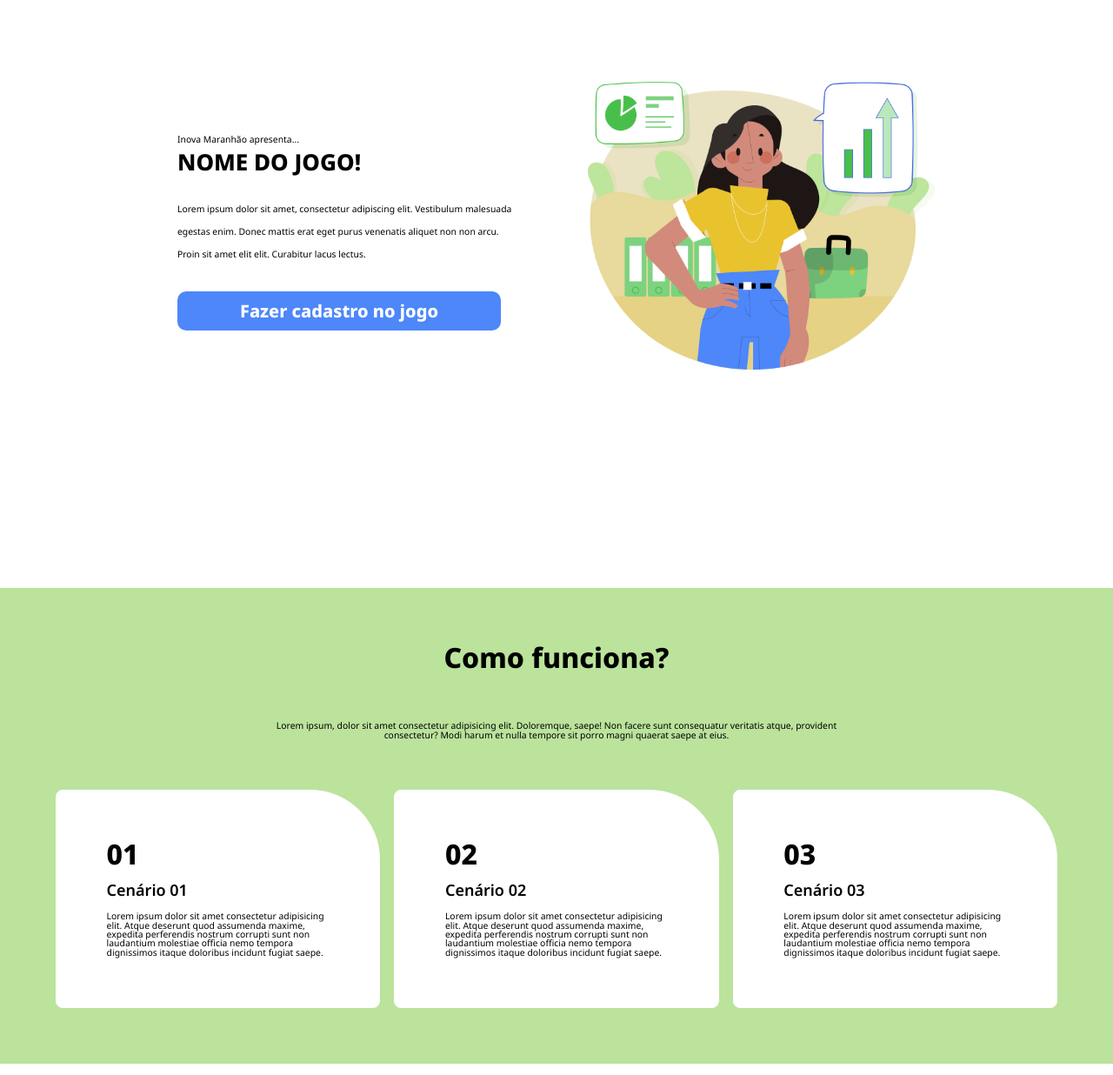
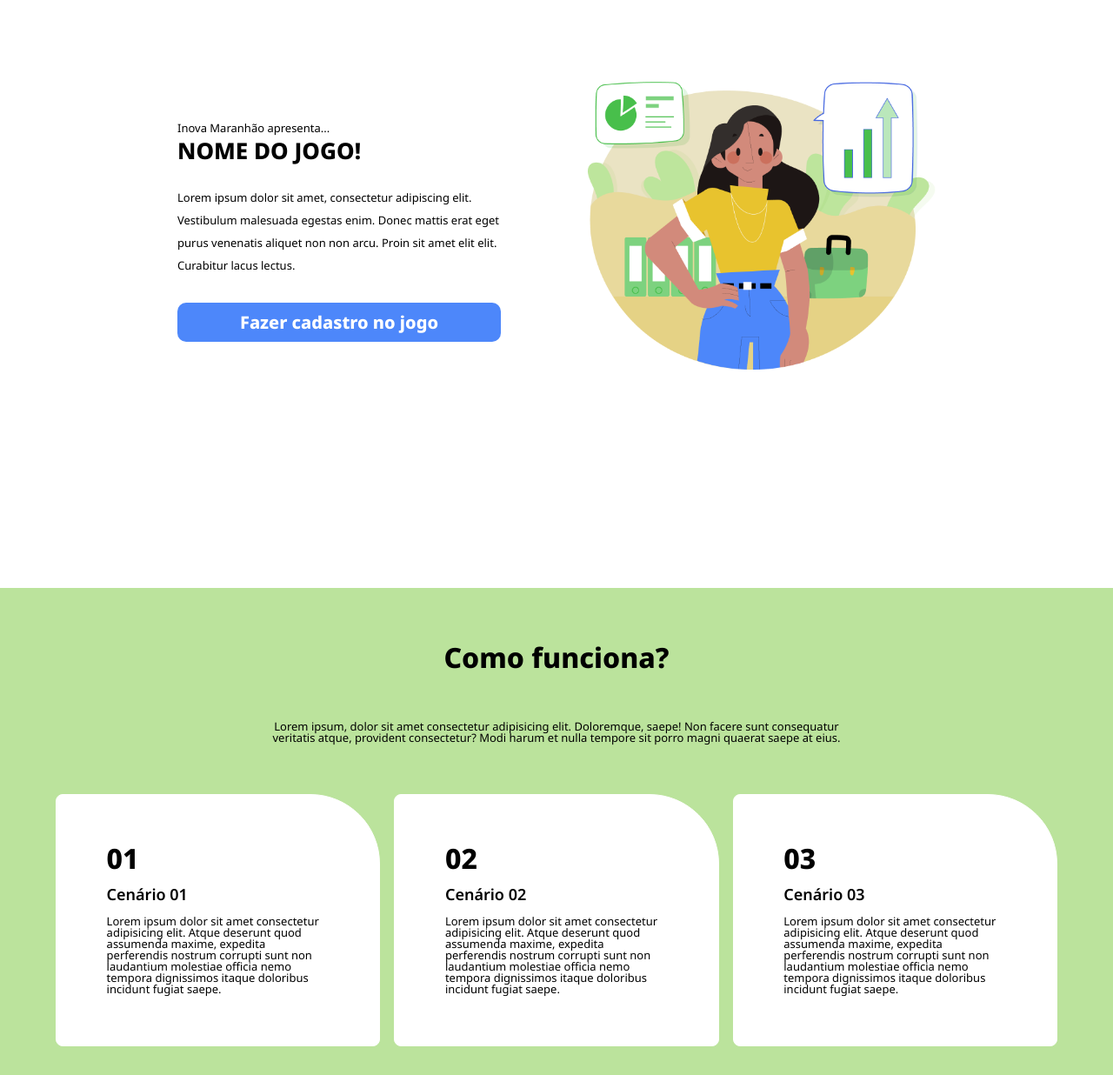
Before and after one commit to dheurymy/asd, a plain HTML site: page index.html in a window 1280 px wide. Shown: the part 220-1456 px from the top of the page at 87% size. Drawn offline with Linux system fonts and the light colour scheme.

Commit message:
Altera tamanho de fontes

```diff
--- a/assets/styles/midStyle.css
+++ b/assets/styles/midStyle.css
@@ -38,7 +38,7 @@
 }
 
 .midContentLegend {
-    font-size: 0.8em;
+    font-size: 1em;
     font-weight: 400;
     text-align: center;
 
@@ -91,7 +91,7 @@
 }
 
 .cardLegend {
-    font-size: 0.8em;
+    font-size: 1em;
     font-weight: 400;
 
     text-align: left;
--- a/assets/styles/style.css
+++ b/assets/styles/style.css
@@ -126,7 +126,7 @@ header nav .hamburger, .closeIcon{
 }
 
 .introduction__content .introduction__content__text{
-    font-size: 0.8em;
+    font-size: 1em;
     font-weight: 400;
 
 }
@@ -138,7 +138,7 @@ header nav .hamburger, .closeIcon{
 }
 
 .introduction__content .introduction__content__paragraph{
-    font-size: 0.8em;
+    font-size: 1em;
     font-weight: 400;
     margin-bottom: 40px;
 }
```
